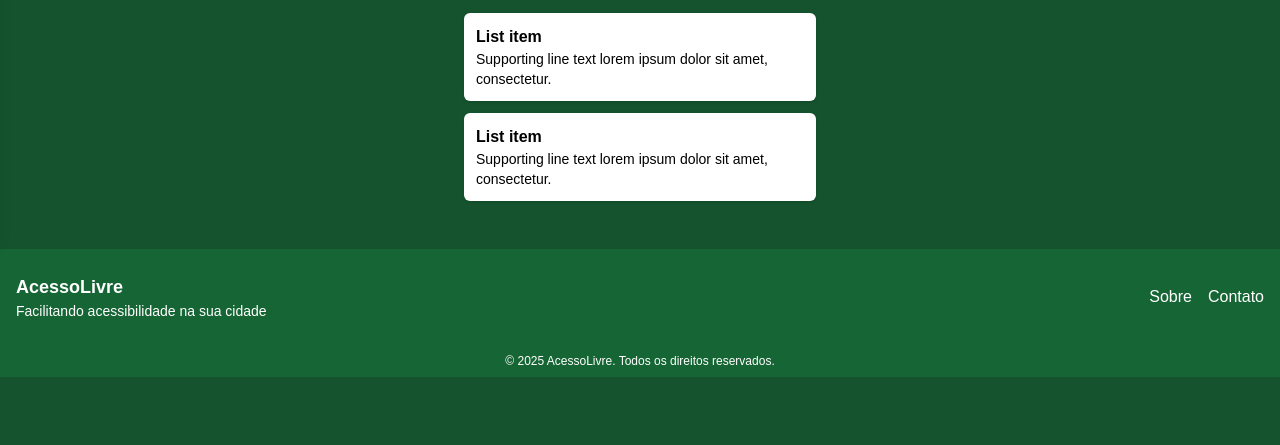
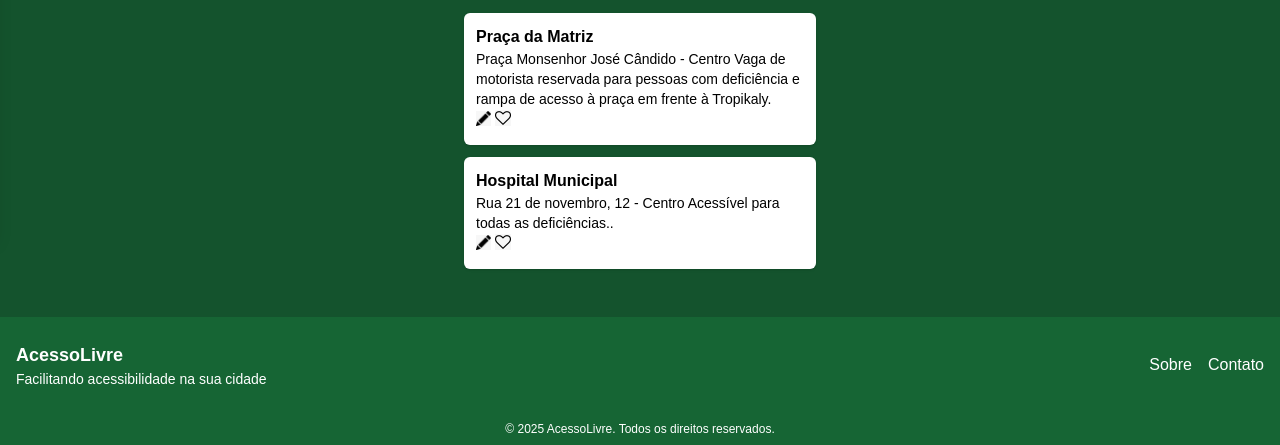
Before and after one commit to Erlanoep13/Acesso-Livre, a plain HTML site: page index.html in a window 1280 px wide. Shown: the part 563-1008 px from the top of the page. Before the commit the page ends 940 px from the top, so only its background shows below. Drawn offline with nearby package versions, Linux system fonts and the light colour scheme.

Commit message:
Botões Editar e Favoritar

```diff
--- a/index.html
+++ b/index.html
@@ -118,12 +118,16 @@
     <!-- Lista de locais -->
     <div class="mt-4 space-y-3">
       <div class="bg-white text-black p-3 rounded-md shadow">
-        <h2 class="font-semibold">List item</h2>
-        <p class="text-sm">Supporting line text lorem ipsum dolor sit amet, consectetur.</p>
+        <h2 class="font-semibold">Praça da Matriz</h2>
+          <p class="text-sm">Praça Monsenhor José Cândido - Centro Vaga de motorista reservada para pessoas com deficiência e rampa de acesso à praça em frente à Tropikaly.</p>
+              <input type="image" src="IMGs/lapis.jpg" alt="Botão" width="15" height="15">
+              <input type="image" src="IMGs/coracao.jpg" alt="Botão" width="16" height="16">
       </div>
       <div class="bg-white text-black p-3 rounded-md shadow">
-        <h2 class="font-semibold">List item</h2>
-        <p class="text-sm">Supporting line text lorem ipsum dolor sit amet, consectetur.</p>
+        <h2 class="font-semibold">Hospital Municipal</h2>
+          <p class="text-sm">Rua 21 de novembro, 12 - Centro Acessível para todas as deficiências..</p>
+              <input type="image" src="IMGs/lapis.jpg" alt="Botão" width="15" height="15">
+              <input type="image" src="IMGs/coracao.jpg" alt="Botão" width="16" height="16">
       </div>
     </div>
 
```
Also changed, not shown: IMGs/coracao.jpg (added), IMGs/lapis.jpg (added).
